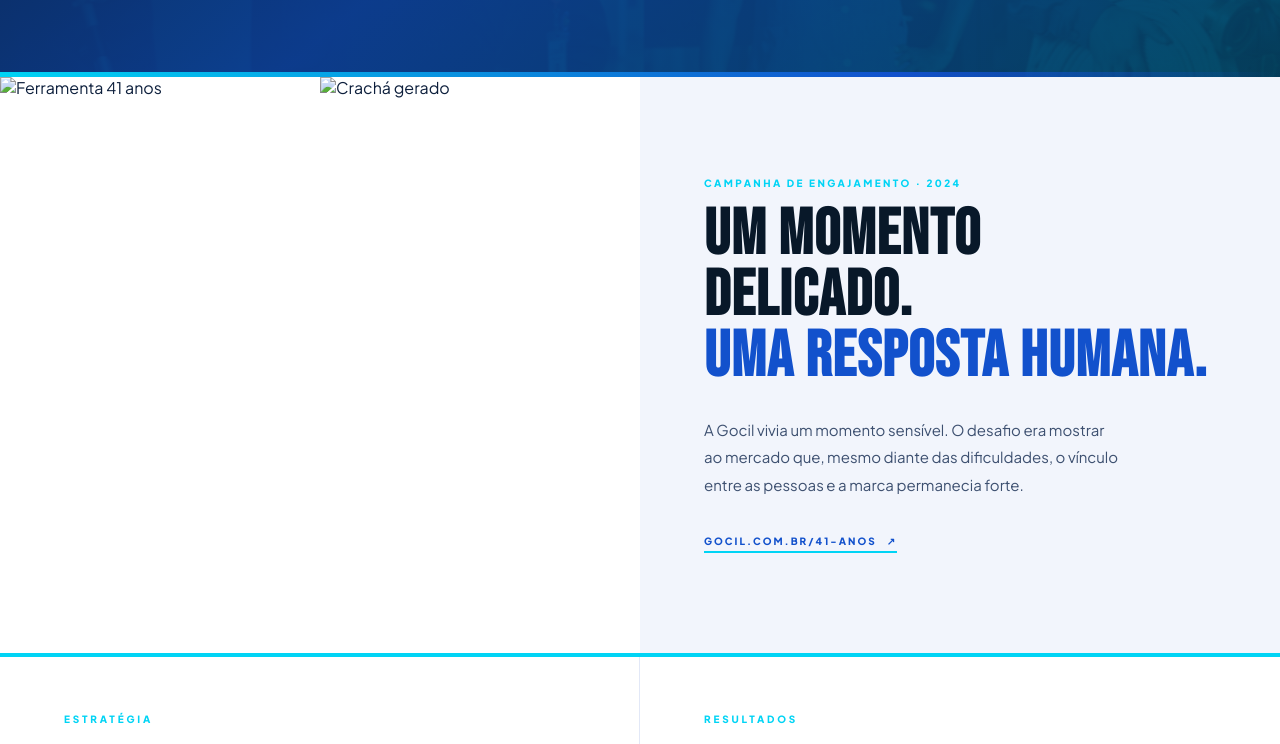
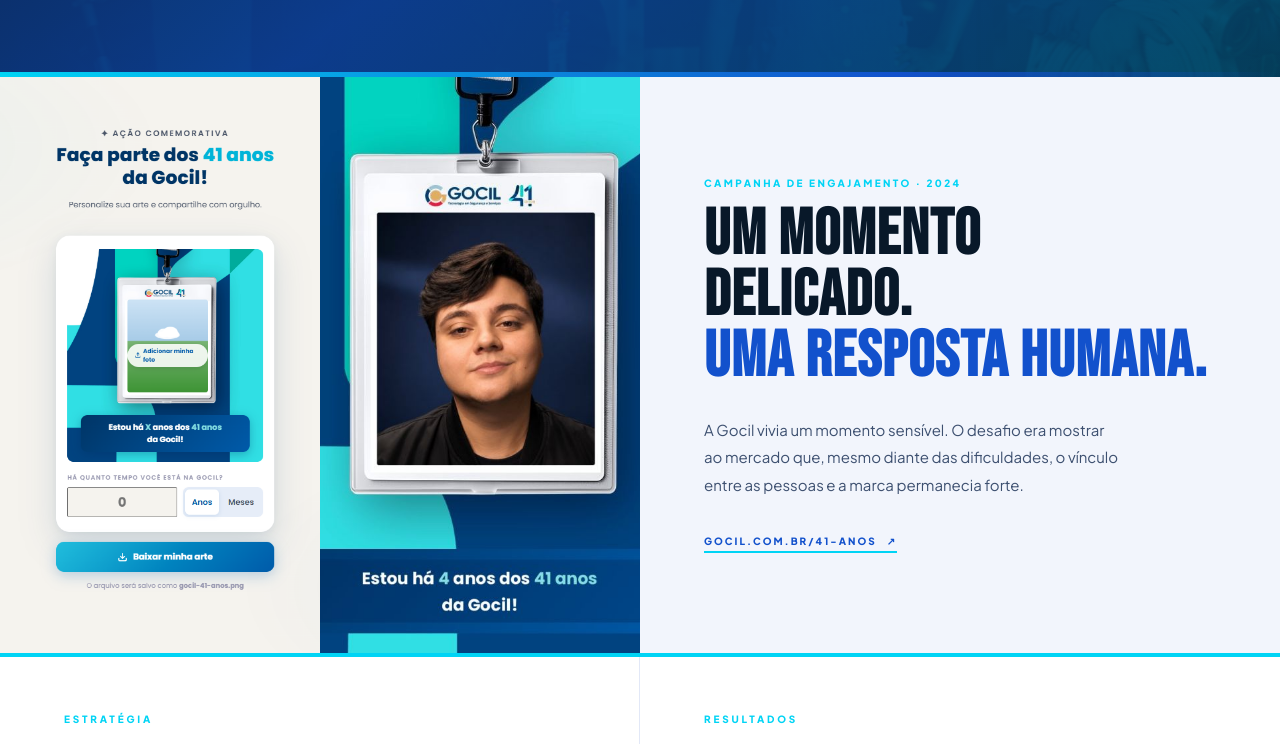
Before and after one commit to viniciusluccaa/portfolio-vinicius, a plain HTML site: page index.html in a window 1280 px wide. Shown: the part 2356-3100 px from the top of the page. Drawn offline with nearby package versions, Linux system fonts and the light colour scheme.

Commit message:
Update image source paths in index.html

```diff
--- a/index.html
+++ b/index.html
@@ -83,8 +83,8 @@
 <section class="proj">
   <div class="proj-split">
     <div class="proj-img" style="display:grid;grid-template-columns:1fr 1fr;gap:0;">
-      <img src="imagens/img-02.png" style="width:100%;height:100%;object-fit:cover;" alt="Ferramenta 41 anos">
-      <img src="imagens/img-03.jpg" style="width:100%;height:100%;object-fit:cover;" alt="Crachá gerado">
+      <img src="img-02.png" style="width:100%;height:100%;object-fit:cover;" alt="Ferramenta 41 anos">
+      <img src="img-03.jpg" style="width:100%;height:100%;object-fit:cover;" alt="Crachá gerado">
     </div>
     <div class="proj-info">
       <p class="proj-tag">Campanha de engajamento · 2024</p>
@@ -135,7 +135,7 @@
 <section class="proj">
   <div class="proj-split flip">
     <div class="proj-img" style="position:relative;overflow:hidden;background:#f0f4ff;">
-      <img src="imagens/img-05.png" style="width:100%;height:100%;object-fit:cover;object-position:top center;" alt="Novo site Gocil">
+      <img src="img-05.png" style="width:100%;height:100%;object-fit:cover;object-position:top center;" alt="Novo site Gocil">
     </div>
     <div class="proj-info">
       <p class="proj-tag">Reformulação digital · 2024</p>
```
